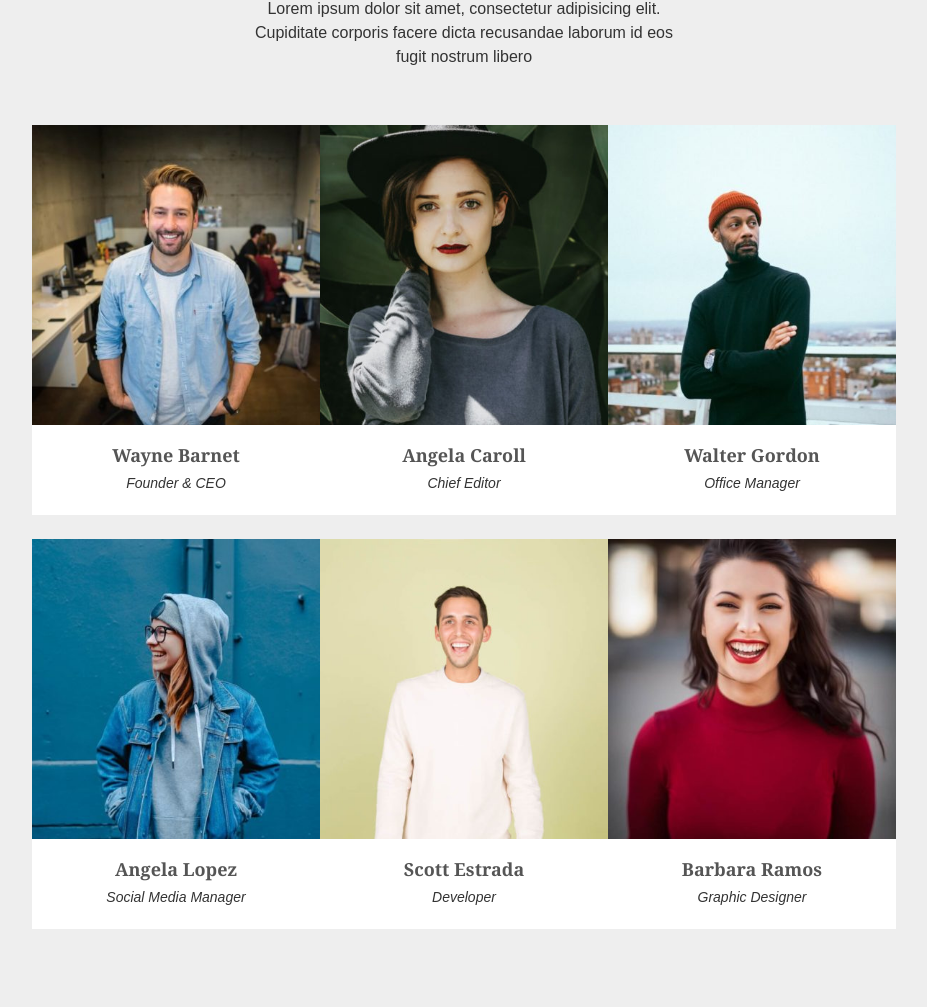
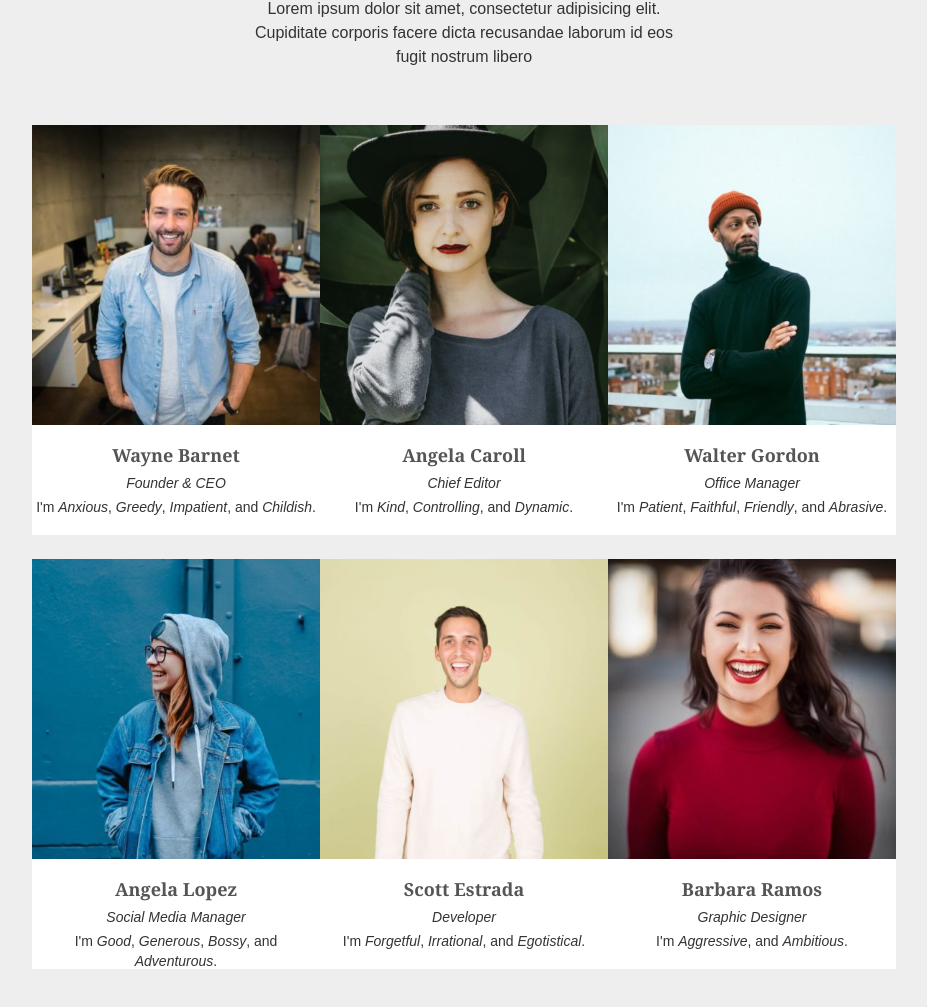
Before and after one commit to clmb00/js-our-team, a plain HTML site: page index.html in a window 1280 px wide. Shown: the part 79-1086 px from the top of the page, without its empty margins (176-1103 px from the left). Before the commit the page ends 1048 px from the top, so only its background shows below. Drawn offline with nearby package versions, Linux system fonts and the light colour scheme.

Commit message:
[add] bonus

```diff
--- a/css/style.css
+++ b/css/style.css
@@ -10,7 +10,7 @@ body{
   background-color: white;
   min-width: 280px;
   max-width: 320px;
-  height: 390px;
+  height: 410px;
 }
 
 .card .img-container{
--- a/js/script.js
+++ b/js/script.js
@@ -2,32 +2,42 @@ const teamMembers = [
   {
     name: 'Wayne Barnet',
     role: 'Founder & CEO',
-    photo: 'wayne-barnett-founder-ceo.jpg'
+    photo: 'wayne-barnett-founder-ceo.jpg',
+    adj: ['Anxious','Greedy','Impatient','Childish']
   }, {
     name: 'Angela Caroll',
     role: 'Chief Editor',
-    photo: 'angela-caroll-chief-editor.jpg'
+    photo: 'angela-caroll-chief-editor.jpg',
+    adj: ['Kind','Controlling','Dynamic']
   }, {
     name: 'Walter Gordon',
     role: 'Office Manager',
-    photo: 'walter-gordon-office-manager.jpg'
+    photo: 'walter-gordon-office-manager.jpg',
+    adj: ['Patient','Faithful','Friendly','Abrasive']
   }, {
     name: 'Angela Lopez',
     role: 'Social Media Manager',
-    photo: 'angela-lopez-social-media-manager.jpg'
+    photo: 'angela-lopez-social-media-manager.jpg',
+    adj: ['Good','Generous','Bossy','Adventurous']
   }, {
     name: 'Scott Estrada',
     role: 'Developer',
-    photo: 'scott-estrada-developer.jpg'
+    photo: 'scott-estrada-developer.jpg',
+    adj: ['Forgetful','Irrational','Egotistical']
   }, {
     name: 'Barbara Ramos',
     role: 'Graphic Designer',
-    photo: 'barbara-ramos-graphic-designer.jpg'
+    photo: 'barbara-ramos-graphic-designer.jpg',
+    adj: ['Aggressive','Ambitious']
   }
 ];
 const grid = document.querySelector('.grid');
 
 for(let teamMember of teamMembers){
+  let myAdjective = "";
+  for(let index in teamMember.adj){
+    (index == teamMember.adj.length - 1) ? myAdjective += ` and <span class="italic">${teamMember.adj[index]}</span>.` : myAdjective += ` <span class="italic">${teamMember.adj[index]}</span>, `
+  }
   const template = `
   <div class="card w-full text-center">
     <div class="img-container">
@@ -35,7 +45,8 @@ for(let teamMember of teamMembers){
     </div>
     <div class="text-container">
       <h2 class="mt-4 font-semibold text-lg font-serif">${teamMember.name}</h2>
-      <p class="text-sm mt-1 mb-4 italic">${teamMember.role}</p>
+      <p class="text-sm mt-1 italic">${teamMember.role}</p>
+      <p class="text-sm mt-1 mb-4">I'm ${myAdjective}</p>
     </div>
   </div>
   `;
```
